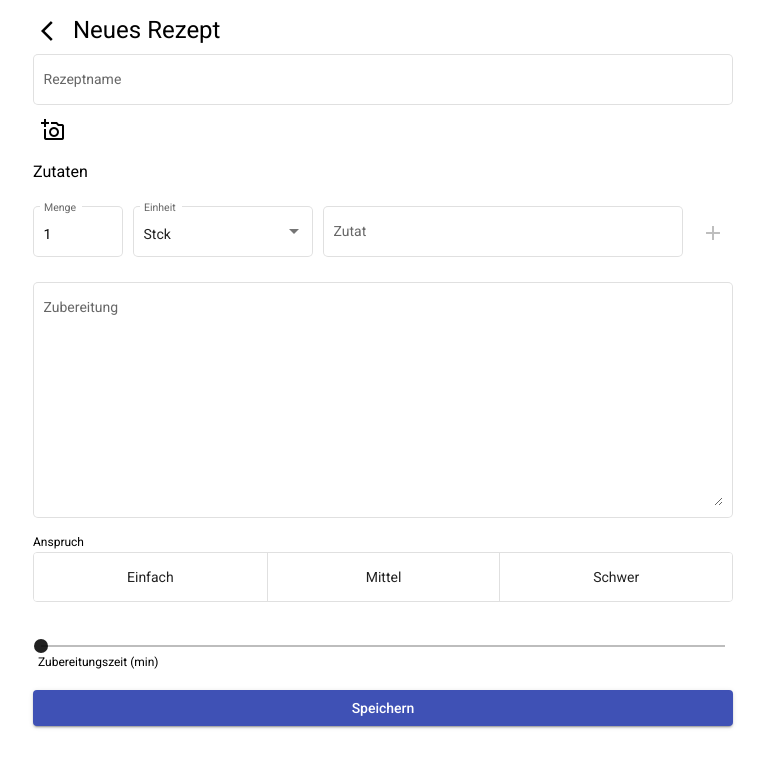
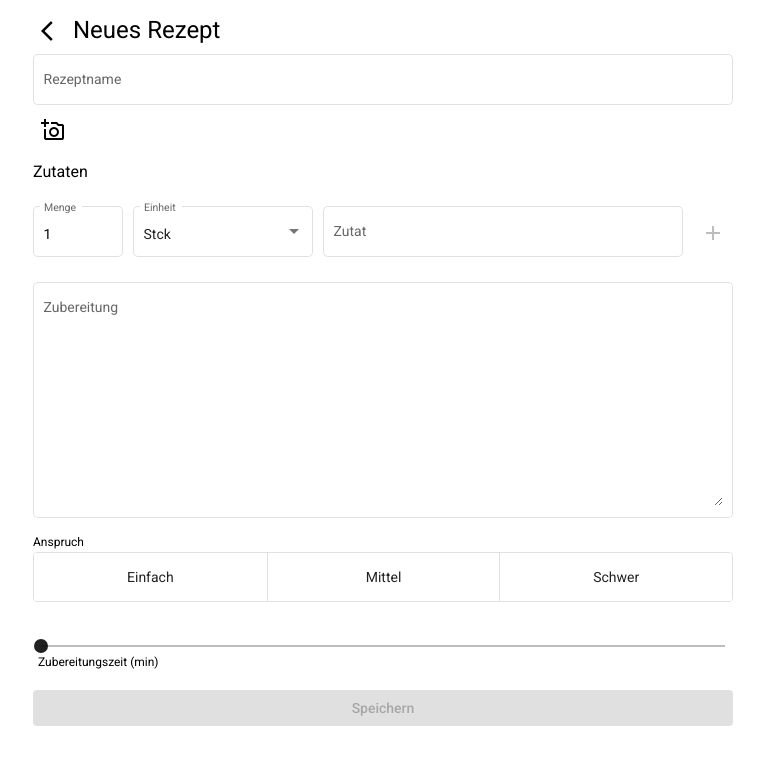
Before and after one commit to tw258/cookbook, an Angular app: page /new-recipe in a window 1280 px wide. Shown: the top 768 px of the page, without its empty margins (257-1022 px from the left). Built offline with nearby package versions, Linux system fonts and the light colour scheme.

Commit message:
add validation before save

```diff
--- a/src/app/recipe-form/recipe-form.component.html
+++ b/src/app/recipe-form/recipe-form.component.html
@@ -140,7 +140,13 @@
 
   <div class="btn-grid mt-2">
     <!-- <button mat-stroked-button color="warn">Cancel</button> -->
-    <button (click)="handleSave()" type="button" mat-raised-button color="primary">
+    <button
+      [disabled]="!recipe.title || !recipe.note || !recipe.difficulty"
+      (click)="handleSave()"
+      type="button"
+      mat-raised-button
+      color="primary"
+    >
       Speichern
     </button>
   </div>
```
